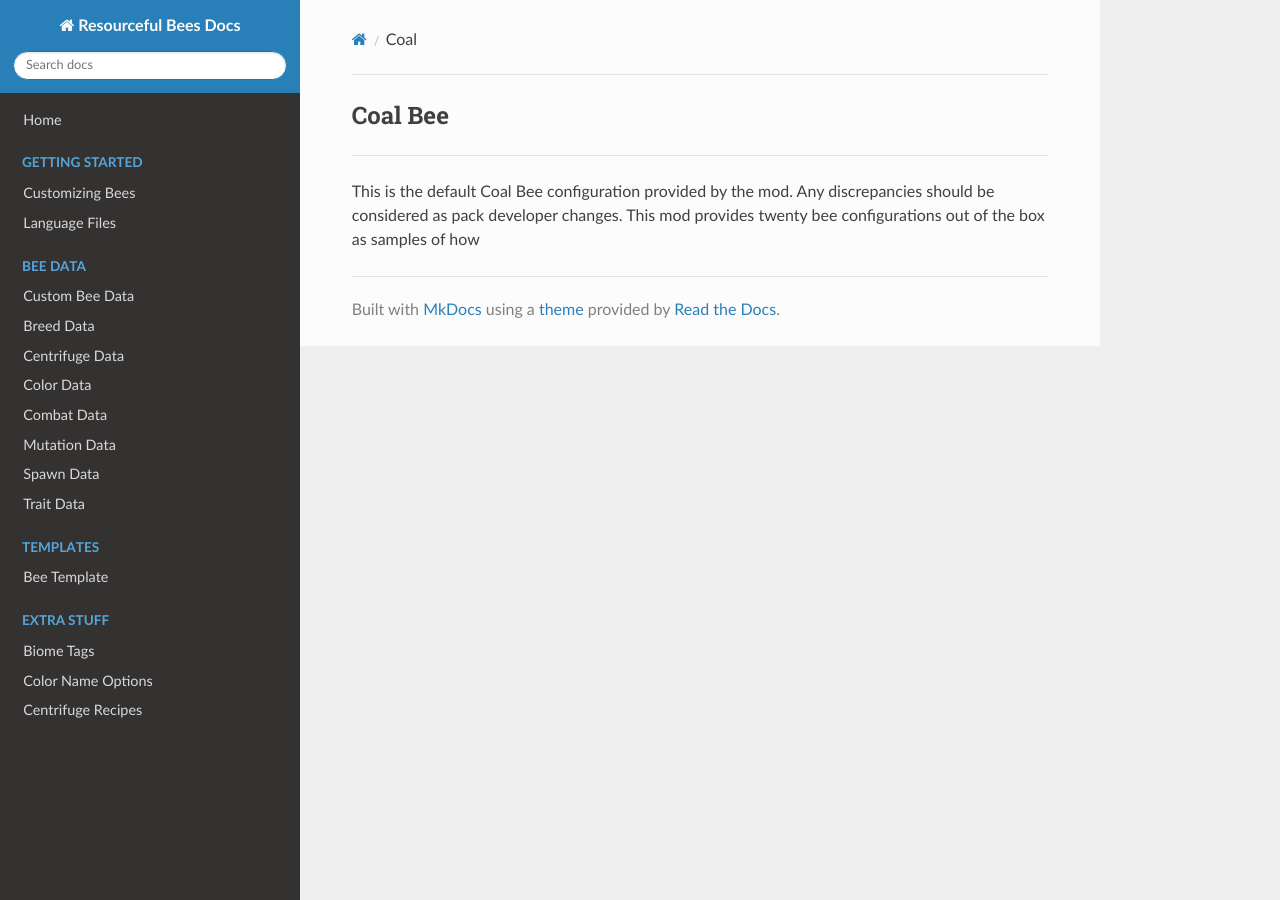
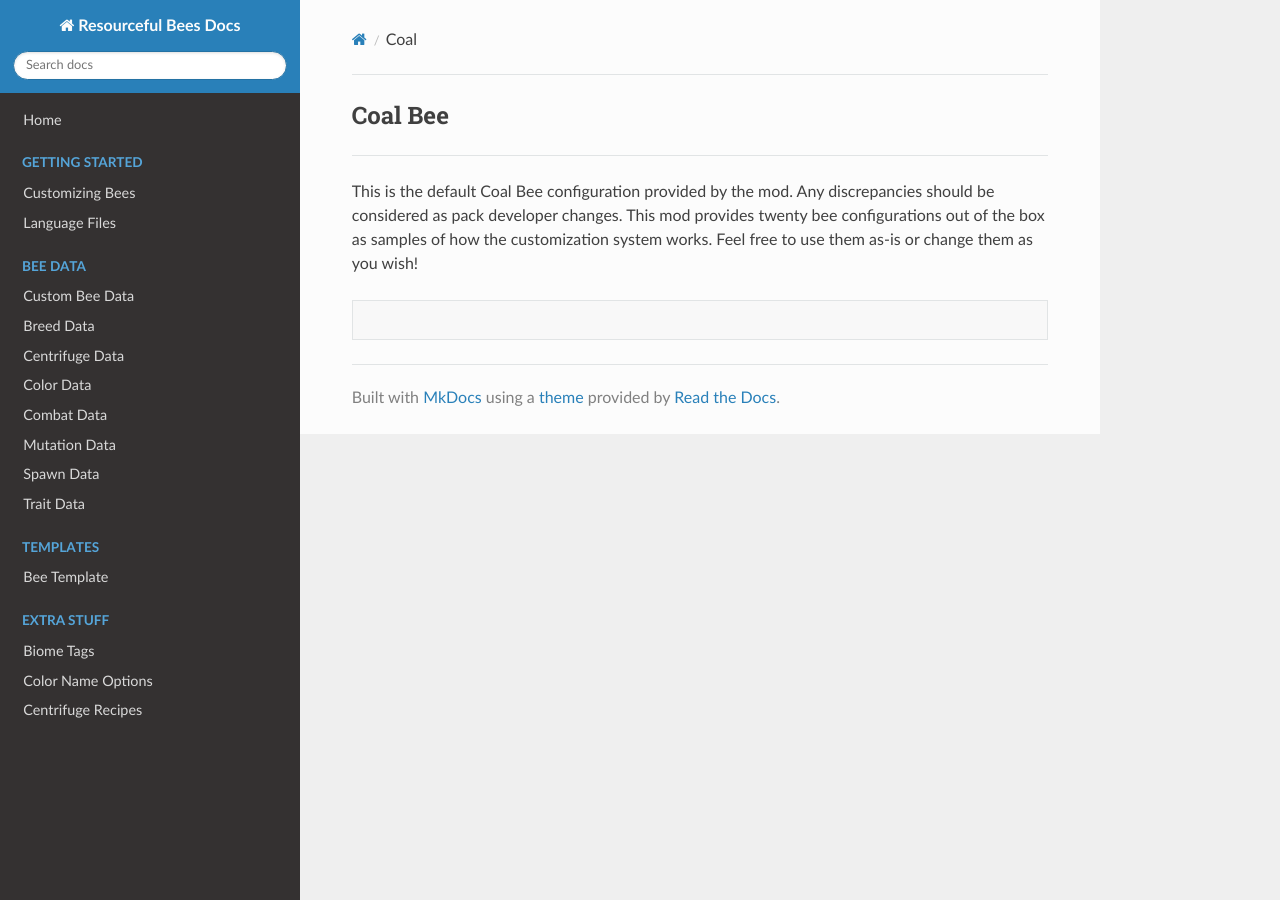
Before and after one commit to Team-Resourceful/ResourcefulBeesDocs, an MkDocs documentation site: the page built from docs/default_bees/coal.md, in a window 1280 px wide. Built offline with MkDocs 1.6.1, drawn with Linux system fonts in a browser that asks for light colours; nearby versions of some CDN libraries.

Commit message:
docs/default_bees/coal.md updated from https://stackedit.io/

````diff
--- a/docs/default_bees/coal.md
+++ b/docs/default_bees/coal.md
@@ -1,6 +1,10 @@
 ## **Coal Bee**
 ***
-This is the default Coal Bee configuration provided by the mod. Any discrepancies should be considered as pack developer changes. This mod provides twenty bee configurations out of the box as samples of how
+This is the default Coal Bee configuration provided by the mod. Any discrepancies should be considered as pack developer changes. This mod provides twenty bee configurations out of the box as samples of how the customization system works. Feel free to use them as-is or change them as you wish!
+
+```json
+
+```
 <!--stackedit_data:
-eyJoaXN0b3J5IjpbMTE5MDAxNDMyMV19
+eyJoaXN0b3J5IjpbOTc0NDk3MDk3XX0=
 -->
````
